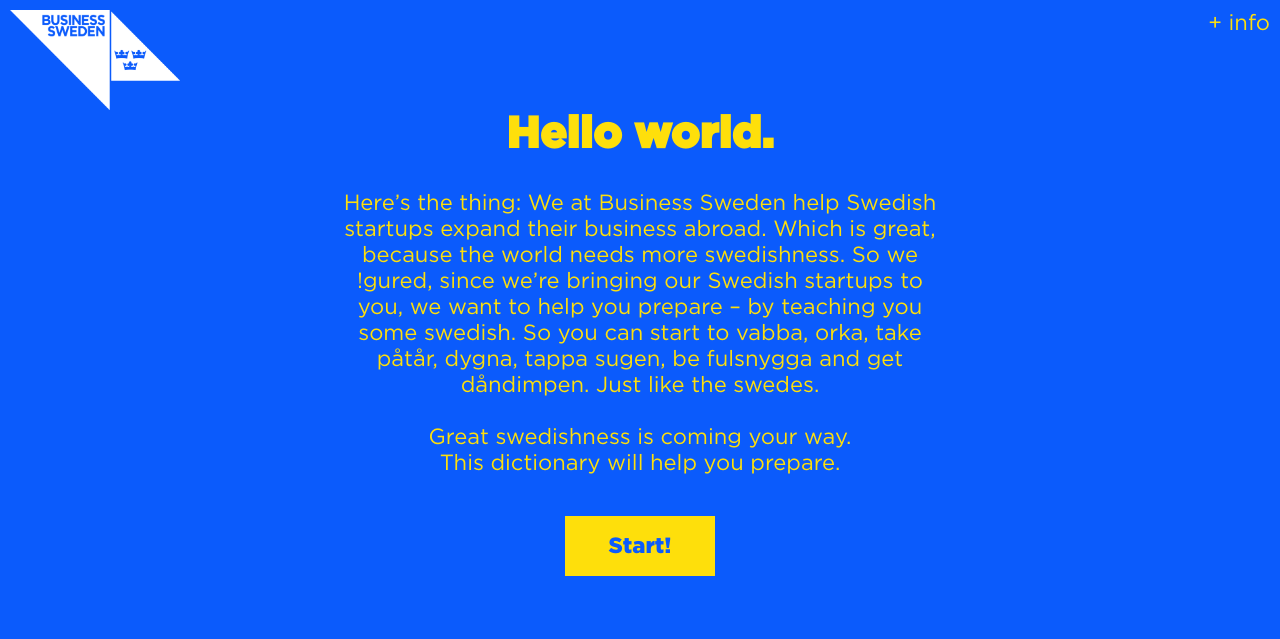
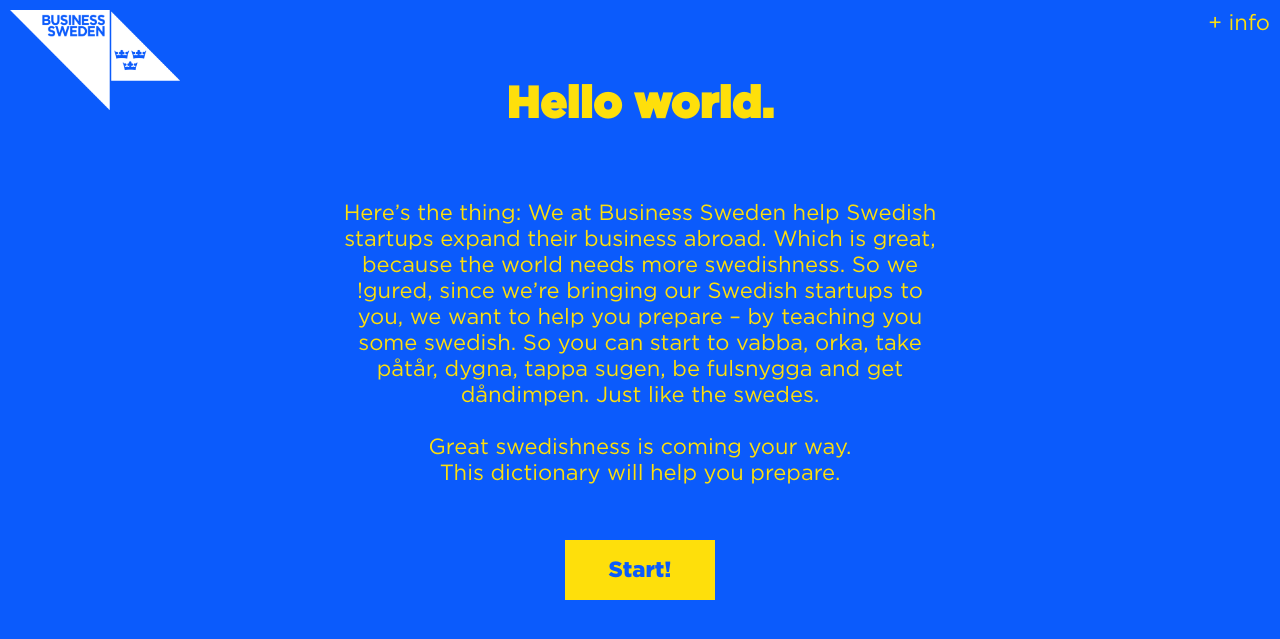
Before and after one commit to p4bs/p4bs.github.io, a PHP site: page /_layouts/default.html in a window 1280 px wide. Shown: the top 639 px of the page. Run offline with PHP 8.4, Linux system fonts and the light colour scheme; some libraries are stand-ins or nearby versions.

Commit message:
Always have items aligned

```diff
--- a/css/style.css
+++ b/css/style.css
@@ -82,7 +82,8 @@
 }
 
 .main .header {
-    padding-top: 50px;
+    padding-top: 20px;
+    height: 150px;
 }
 
 .main .header h1 {
@@ -95,6 +96,7 @@
 
 .main .description {
     font-family: Gotham-Book;
+    height: 300px;
 }
 
 .main .action-buttons {
```
